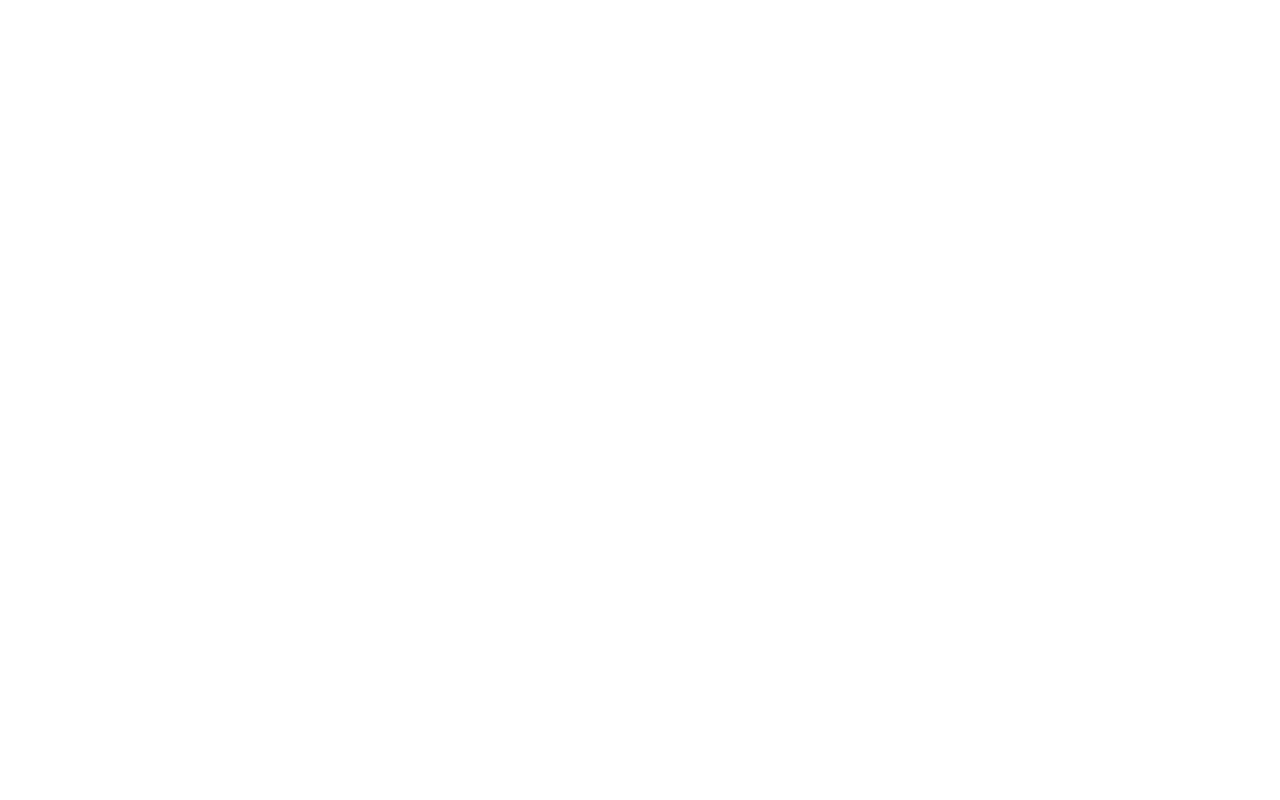
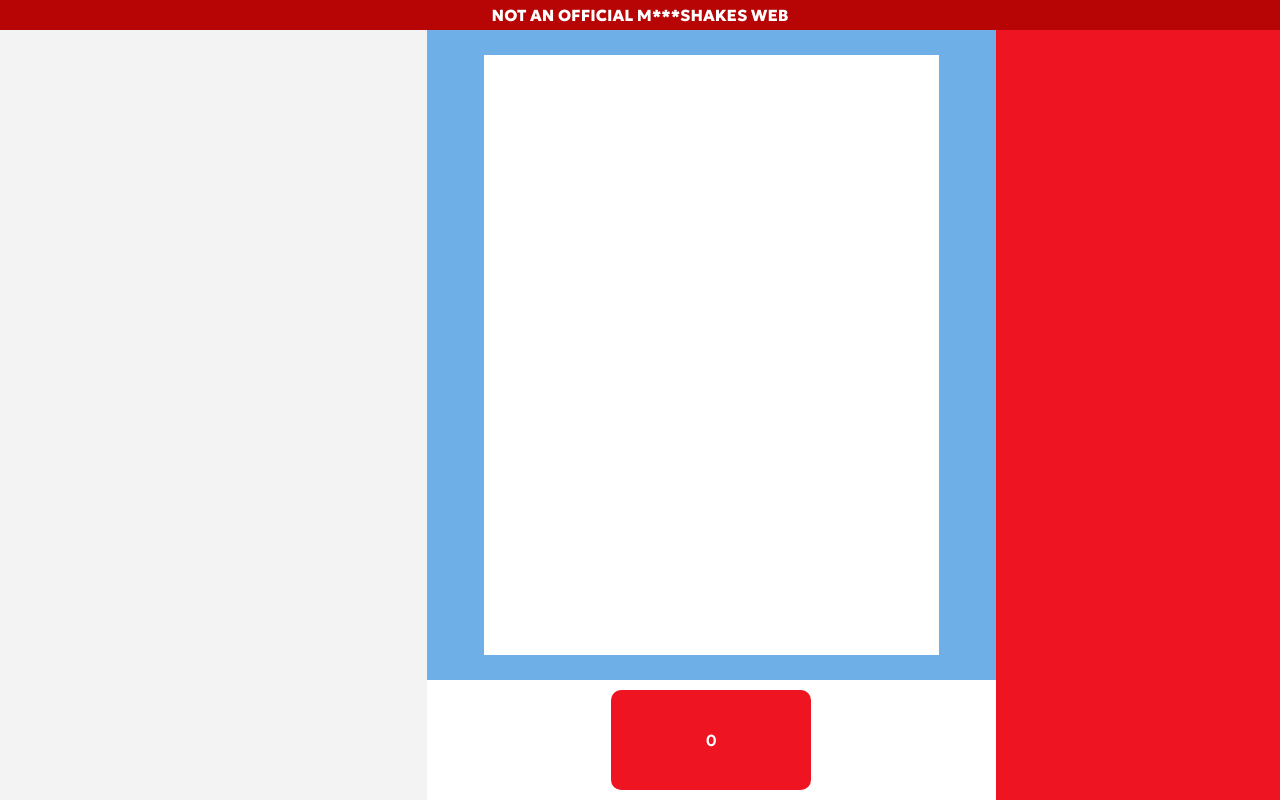
Before and after one commit to alanalcaniz/milfshakes-clicker, a plain HTML site: page index.html in a window 1280 px wide. Drawn offline with Linux system fonts and the light colour scheme; files that its build step writes are made by us from their sources.

Commit message:
first-upload

```diff
--- a/css/style.css
+++ b/css/style.css
@@ -0,0 +1,81 @@
+*{
+    padding: 0;
+    margin: 0;
+    box-sizing: border-box;
+}
+
+:root{
+    --red-milfshakes: rgb(239,20,33);
+    --rojo-oscuro: rgb(183,5,5);
+    --white-shake: #f3f3f3;
+}
+
+body{
+    font-family: "Geologica", serif;
+}
+
+main{
+    display: grid;
+    grid-template-columns: 3fr 4fr 2fr;
+    grid-template-rows: 30px auto auto 120px;
+    height: 100vh;
+}
+
+.section-advise{
+    background: var(--rojo-oscuro);
+    grid-area: 1/1/2/4;
+    color: white;
+    font-weight: 800;
+    width: 100%;
+    display: flex;
+    justify-content: center;
+    align-items: center;
+}
+
+.section-shop{
+    background: var(--white-shake);
+    grid-area: 2/1/5/2;
+}
+
+.section-milfo{
+    background-color: rgb(109, 175, 230);
+    grid-area: 2/2/4/3;
+    display: flex;
+    justify-content: center;
+    align-items: center;
+}
+
+.milfo-clicker{
+    height: 600px;
+    width: 80%;
+    background-color: white;
+    transition: transform .5s ease;
+}
+
+.milfo-clicker:hover{
+    transform: scale(1.03);
+}
+
+.section-points{
+    grid-area: 4/2/5/3;
+    display: flex;
+    align-items: center;
+    justify-content: center;
+}
+
+.points-counter{
+    background: var(--red-milfshakes);
+    display: flex;
+    align-items: center;
+    justify-content: center;
+    height: 100px;
+    width: 200px;
+    border-radius: 10px;
+    color: white;
+    font-weight: 600;
+}
+
+.section-level-up{
+    background: var(--red-milfshakes);
+    grid-area: 2/3/5/4;
+}
--- a/index.html
+++ b/index.html
@@ -4,13 +4,27 @@
     <meta charset="UTF-8">
     <meta name="viewport" content="width=device-width, initial-scale=1.0">
     <title>Document</title>
-    <link rel="stylesheet" href="style.css">
+    <link rel="stylesheet" href="css/style.css">
+    <link rel="preconnect" href="https://fonts.googleapis.com">
+    <link rel="preconnect" href="https://fonts.gstatic.com" crossorigin>
+    <link href="https://fonts.googleapis.com/css2?family=Geologica:wght@100..900&family=Montserrat:ital,wght@0,100..900;1,100..900&display=swap" rel="stylesheet">
 </head>
 <body>
     <main>
-        <section></section>
-        <section></section>
-        <section></section>
+        <section class="section-advise">
+            <p>NOT AN OFFICIAL M***SHAKES WEB</p>
+        </section>
+        <section class="section-shop"></section>
+        <section class="section-milfo">
+            <div class="milfo-clicker"></div>
+        </section>
+        <section class="section-level-up"></section>
+        <section class="section-points">
+            <div class="points-counter">
+                <p id="contador">0</p>
+                <script src="js/contador.js"></script>
+            </div>
+        </section>
     </main>
 </body>
 </html>
```
Also changed, not shown: js/contador.js (added), 1 other file.
